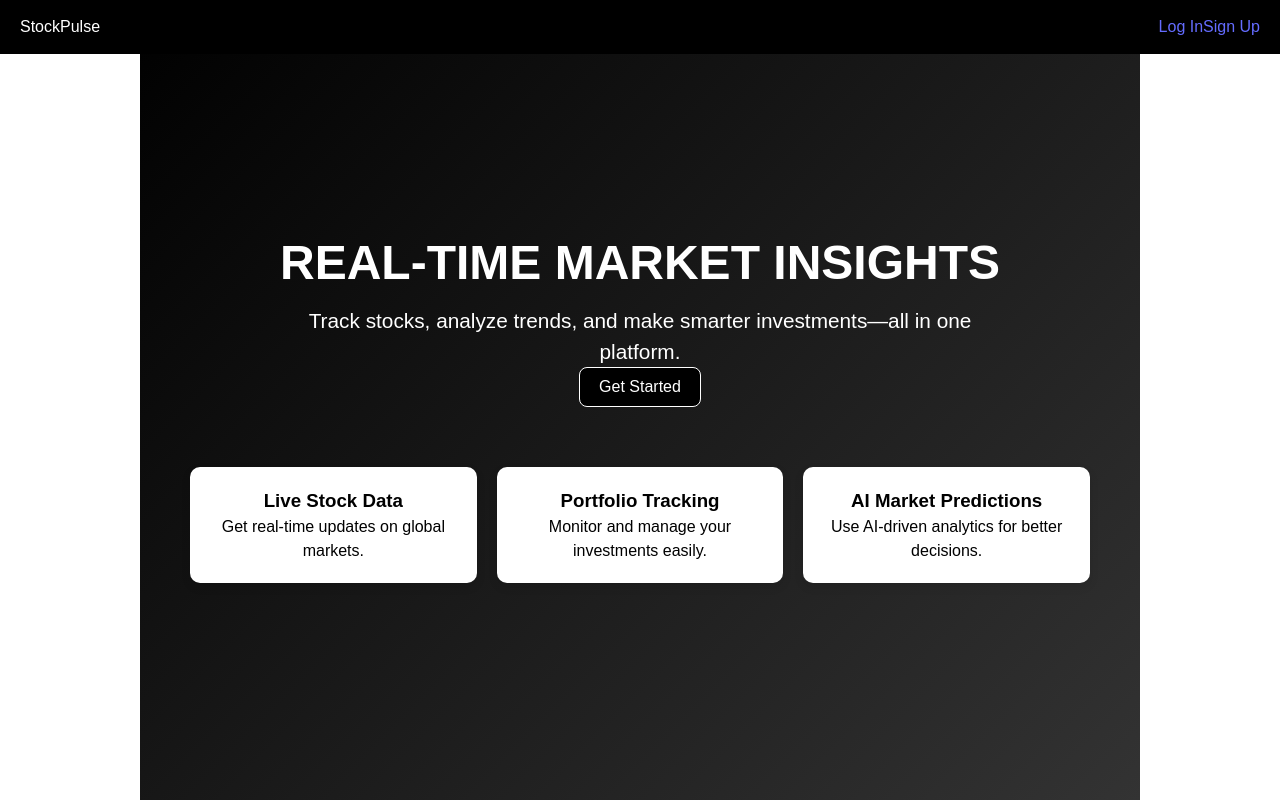
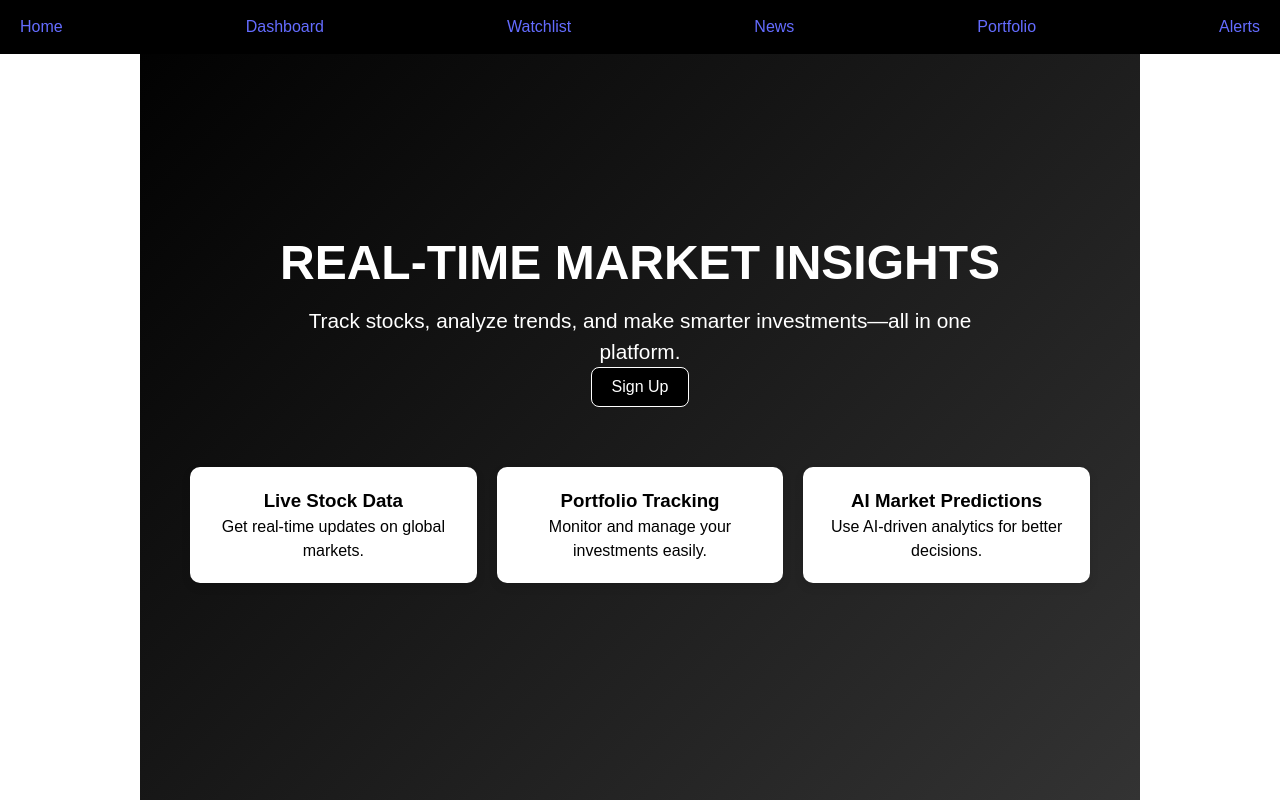
Before and after one commit to vignajaini/real-time-stock-market-dashboard, a React (Vite) app in the folder stock/: page / in a window 1280 px wide. Built offline with nearby package versions, Linux system fonts and the light colour scheme.

Commit message:
all required changes made

```diff
--- a/stock/src/App.jsx
+++ b/stock/src/App.jsx
@@ -1,133 +1,32 @@
-/*import React from "react";
+import React, { useState } from "react";
 import { BrowserRouter as Router, Routes, Route } from "react-router-dom";
+import Home from "./Home";
 import Dashboard from "./Dashboard";
 import Watchlist from "./Watchlist";
 import News from "./News";
 import Portfolio from "./Portfolio";
 import Alerts from "./Alerts";
 import Navbar from "./Navbar";
-import Home from "./Home";
+import AuthModal from "./AuthModal"; // Ensure this file exists
 import "./App.css";
 
 function App() {
+  const [isAuthModalOpen, setAuthModalOpen] = useState(false);
+
   return (
     <Router>
-      <Navbar />
+      <Navbar openAuthModal={() => setAuthModalOpen(true)} />
       <Routes>
-        <Route path="/" element={<Home />} />
+        <Route path="/" element={<Home openAuthModal={() => setAuthModalOpen(true)} />} />
         <Route path="/dashboard" element={<Dashboard />} />
         <Route path="/watchlist" element={<Watchlist />} />
         <Route path="/news" element={<News />} />
         <Route path="/portfolio" element={<Portfolio />} />
         <Route path="/alerts" element={<Alerts />} />
       </Routes>
-      {showAuthModal && (
-        <AuthModal
-          isLogin={isLogin}
-          onClose={() => setShowAuthModal(false)}
-          setIsAuthenticated={setIsAuthenticated}
-          openLogin={openLogin}
-        />
-      )}
-    </Router>
-  );
-}
+      {isAuthModalOpen && <AuthModal onClose={() => setAuthModalOpen(false)} />}
 
-export default App;*/
-/*
-import React, { useState } from "react";
-import { BrowserRouter as Router, Routes, Route, Navigate } from "react-router-dom";
-import Dashboard from "./Dashboard";
-import Watchlist from "./Watchlist";
-import News from "./News";
-import Portfolio from "./Portfolio";
-import Alerts from "./Alerts";
-import Navbar from "./Navbar";
-import Home from "./Home";
-import AuthModal from "./AuthModal"; // New modal component
-import "./App.css";
 
-function App() {
-  const [isAuthenticated, setIsAuthenticated] = useState(false);
-  const [showAuthModal, setShowAuthModal] = useState(false);
-  const [isLogin, setIsLogin] = useState(true);
-
-  const openSignup = () => {
-    setIsLogin(false);
-    setShowAuthModal(true);
-  };
-
-  const openLogin = () => {
-    setIsLogin(true);
-    setShowAuthModal(true);
-  };
-
-  return (
-    <Router>
-      {isAuthenticated && <Navbar />}
-      <Routes>
-        <Route path="/" element={<Home openSignup={openSignup} />} />
-        <Route path="/dashboard" element={isAuthenticated ? <Dashboard /> : <Navigate to="/" />} />
-        <Route path="/watchlist" element={isAuthenticated ? <Watchlist /> : <Navigate to="/" />} />
-        <Route path="/news" element={isAuthenticated ? <News /> : <Navigate to="/" />} />
-        <Route path="/portfolio" element={isAuthenticated ? <Portfolio /> : <Navigate to="/" />} />
-        <Route path="/alerts" element={isAuthenticated ? <Alerts /> : <Navigate to="/" />} />
-      </Routes>
-      {showAuthModal && (
-        <AuthModal
-          isLogin={isLogin}
-          onClose={() => setShowAuthModal(false)}
-          setIsAuthenticated={setIsAuthenticated}
-          openLogin={openLogin}
-        />
-      )}
-    </Router>
-  );
-}
-
-export default App;*/
-import React, { useState } from "react";
-import { BrowserRouter as Router, Routes, Route } from "react-router-dom";
-import Dashboard from "./Dashboard";
-import Watchlist from "./Watchlist";
-import News from "./News";
-import Portfolio from "./Portfolio";
-import Alerts from "./Alerts";
-import Navbar from "./Navbar";
-import Home from "./Home";
-import AuthModal from "./AuthModal";  // New modal component for signup/login
-import "./App.css";
-
-function App() {
-  const [isAuthModalOpen, setIsAuthModalOpen] = useState(false);
-  const [authMode, setAuthMode] = useState("signup"); // Default to signup
-
-  const openSignup = () => {
-    setAuthMode("signup");
-    setIsAuthModalOpen(true);
-  };
-
-  const openLogin = () => {
-    setAuthMode("login");
-    setIsAuthModalOpen(true);
-  };
-
-  const closeModal = () => setIsAuthModalOpen(false);
-
-  return (
-    <Router>
-      <Navbar />
-      <Routes>
-        <Route path="/" element={<Home openSignup={openSignup} />} />
-        <Route path="/dashboard" element={<Dashboard />} />
-        <Route path="/watchlist" element={<Watchlist />} />
-        <Route path="/news" element={<News />} />
-        <Route path="/portfolio" element={<Portfolio />} />
-        <Route path="/alerts" element={<Alerts />} />
-      </Routes>
-
-      {/* Authentication Modal */}
-      {isAuthModalOpen && <AuthModal mode={authMode} onClose={closeModal} />}
     </Router>
   );
 }
--- a/stock/src/Home.jsx
+++ b/stock/src/Home.jsx
@@ -1,61 +1,18 @@
-
-/*import React from "react";
-import { Link } from "react-router-dom";
-
-import "./Home.css";
-const Home = ({ openSignup }) => {
-  return (
-    <div className="home-container">
-      <header className="hero">
-        <h1>Welcome to StockPulse</h1>
-        <p>Your all-in-one stock market tracking solution</p>
-        <button onClick={openSignup} className="button-primary">Sign Up</button>
-      </header>
-
-      <section className="features">
-        <div className="feature-card">
-          <h2>Live Market Updates</h2>
-          <p>Stay ahead with real-time stock prices.</p>
-        </div>
-        <div className="feature-card">
-          <h2>Personalized Watchlist</h2>
-          <p>Track your favorite stocks with ease.</p>
-        </div>
-        <div className="feature-card">
-          <h2>Market Insights & News</h2>
-          <p>Get the latest financial updates in one place.</p>
-        </div>
-      </section>
-    </div>
-  );
-};
-
-export default Home;
-*/
 import React from "react";
-import { Link } from "react-router-dom";
 import "./Home.css";
 
-const Home = () => {
+const Home = ({ openAuthModal }) => {
   return (
     <div className="home-container">
       <div className="overlay"></div>
 
-      {/* Navbar */}
-      <nav className="navbar">
-        <div className="logo">StockPulse</div>
 
-        <div className="auth-buttons">
-          <Link to="/login" className="auth-button">Log In</Link>
-          <Link to="/signup" className="auth-button signup">Sign Up</Link>
-        </div>
-      </nav>
 
       {/* Hero Section */}
       <div className="hero">
         <h1>Real-Time Market Insights</h1>
         <p>Track stocks, analyze trends, and make smarter investments—all in one platform.</p>
-        <button className="button-primary">Get Started</button>
+        <button onClick={openAuthModal} className="button-primary">Sign Up</button>
       </div>
 
       {/* Features */}
```
